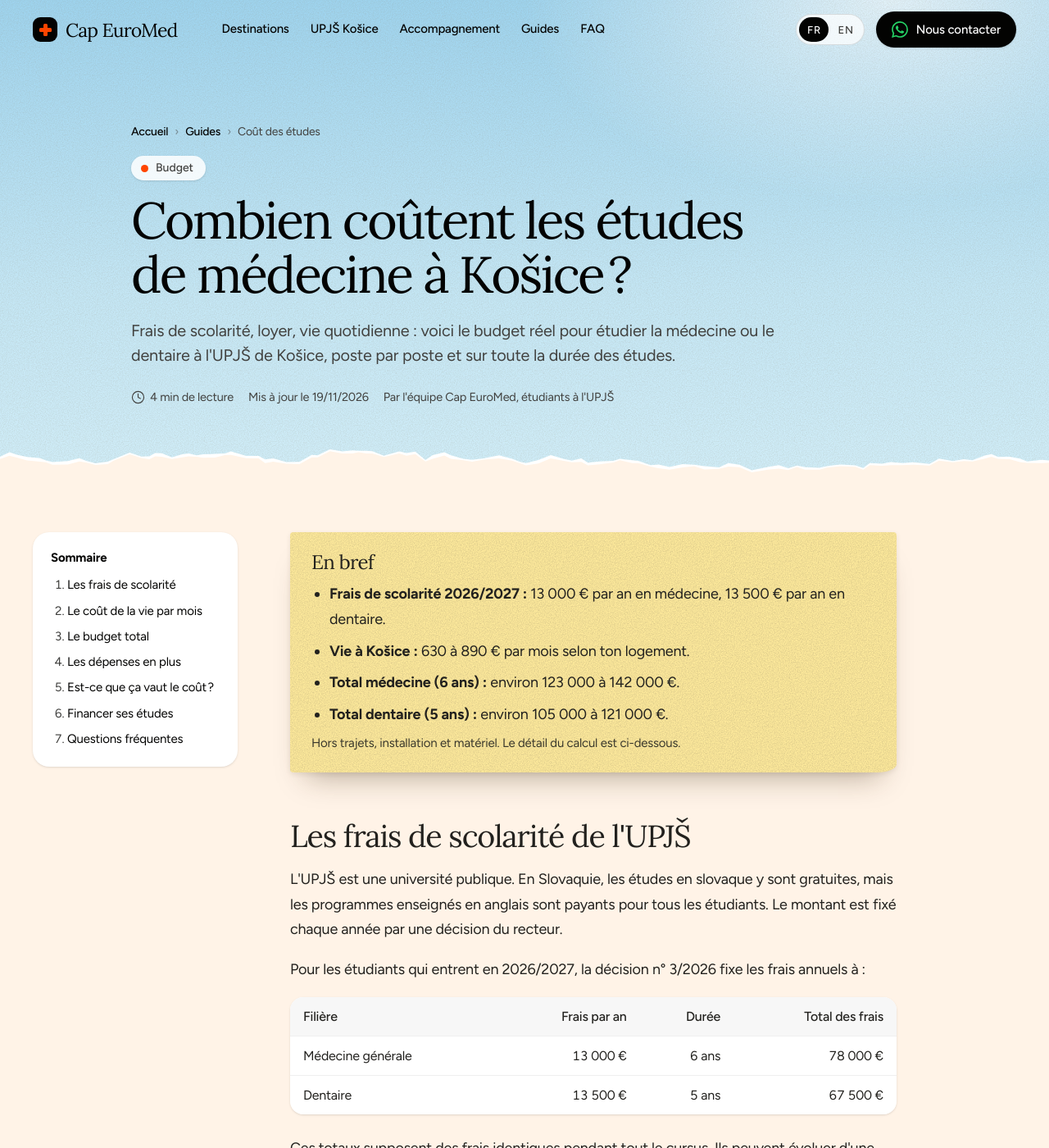
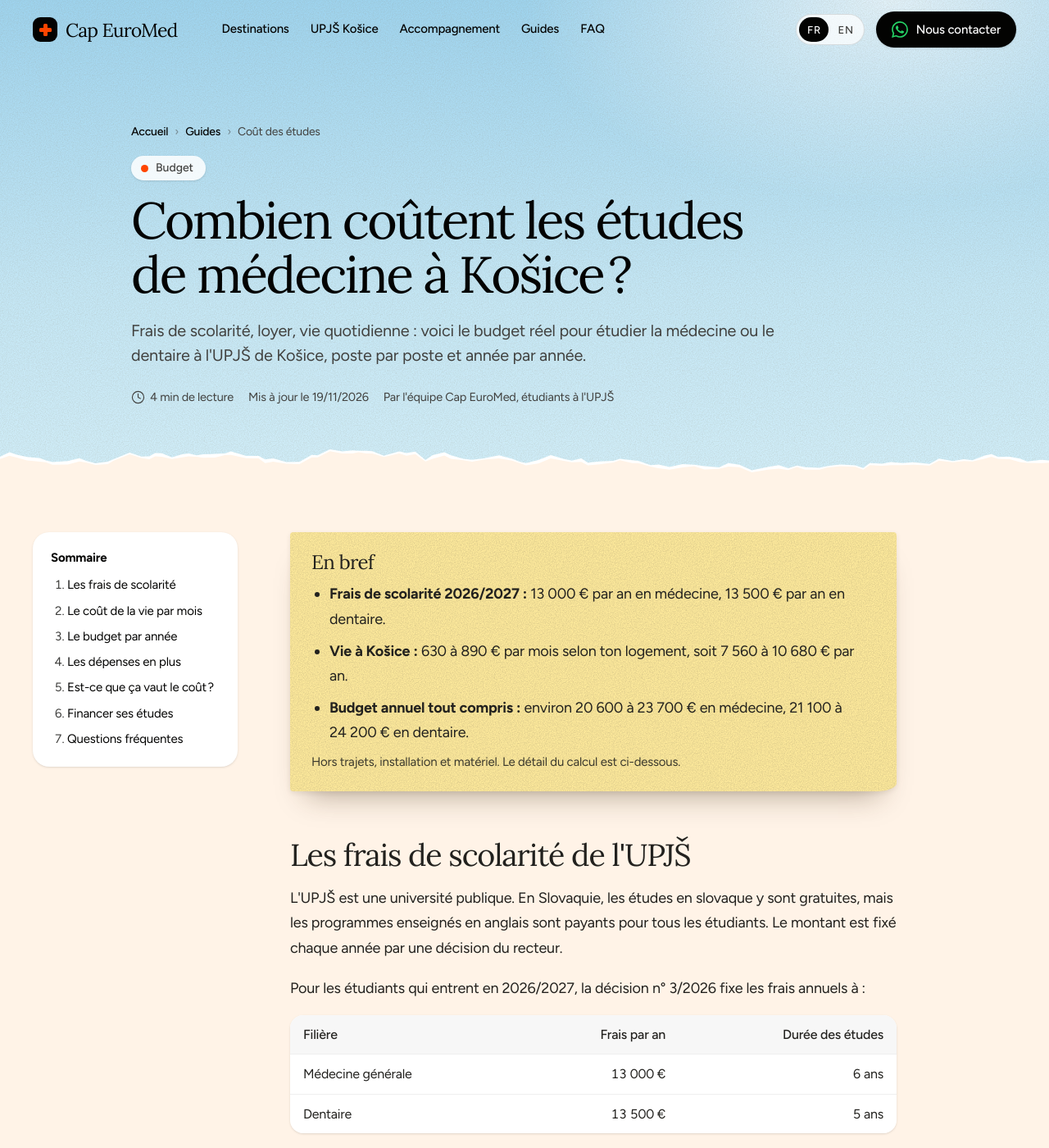
Before and after one commit to capmedecine/cap-euromed, a Jekyll site: the page built from _guides/cout-etudes-medecine-kosice.html, in a window 1280 px wide and 1400 px high. Shown: the whole window at 82% size. Built offline with Jekyll 4.4.1, drawn with Linux system fonts in a browser that asks for light colours; some of the changed text lies outside the part shown.

Commit message:
Guides : budget par année et guide « Test d'entrée » en cours de création
- Guide coût : budget présenté par année (frais + vie sur place), sans total pluriannuel
- Page /guides/ : carte « En cours de création » pour le guide du test d'entrée (sans page)

Co-Authored-By: Claude Opus 5.5 <noreply@anthropic.com>
Claude-Session: https://claude.ai/code/session_01MCgKUfh5b5m5wMUj2Hyf8b

```diff
--- a/_config.yml
+++ b/_config.yml
@@ -2,7 +2,7 @@
 title: Cap EuroMed
 url: "https://cap-euromed.fr"
 # Incrémenter quand site.css ou site.js change (force le rechargement chez les visiteurs)
-asset_version: 6
+asset_version: 7
 # Mesure d'audience sans cookies : mettre "cap-euromed.fr" une fois le compte Plausible créé
 plausible_domain: ""
 exclude:
--- /dev/null
+++ b/_data/guides_a_venir.yml
@@ -0,0 +1,5 @@
+# Guides annoncés sur /guides/ avec la mention « En cours de création » (pas de page, pas de lien).
+# Quand un guide est rédigé : le créer dans _guides/ et retirer son bloc ici.
+- title: "Test d'entrée de l'UPJŠ : format, matières et préparation"
+  category: "Admission"
+  excerpt: "Format du QCM, matières, banque de questions, calendrier et conseils de préparation, par des étudiants qui l'ont passé."
--- a/_guides/cout-etudes-medecine-kosice.html
+++ b/_guides/cout-etudes-medecine-kosice.html
@@ -1,11 +1,11 @@
 ---
 title: "Coût des études de médecine à Košice | Cap EuroMed"
-description: "Frais de scolarité de l'UPJŠ, loyer, vie quotidienne : le budget réel de 6 ans de médecine (ou 5 ans de dentaire) à Košice, poste par poste."
+description: "Frais de scolarité de l'UPJŠ, loyer, vie quotidienne : le budget réel par année pour étudier la médecine ou le dentaire à Košice, poste par poste."
 h1: "Combien coûtent les études de médecine à Košice ?"
 crumb: "Coût des études"
 category: "Budget"
-lead: "Frais de scolarité, loyer, vie quotidienne : voici le budget réel pour étudier la médecine ou le dentaire à l'UPJŠ de Košice, poste par poste et sur toute la durée des études."
-excerpt_text: "Frais de l'UPJŠ, loyer, vie quotidienne : le budget réel sur 6 ans, poste par poste."
+lead: "Frais de scolarité, loyer, vie quotidienne : voici le budget réel pour étudier la médecine ou le dentaire à l'UPJŠ de Košice, poste par poste et année par année."
+excerpt_text: "Frais de l'UPJŠ, loyer, vie quotidienne : le budget réel par année, poste par poste."
 date: 2026-11-19
 last_modified_at: 2026-11-19
 toc:
@@ -13,8 +13,8 @@ toc:
     title: "Les frais de scolarité"
   - id: vie
     title: "Le coût de la vie par mois"
-  - id: total
-    title: "Le budget total"
+  - id: par-an
+    title: "Le budget par année"
   - id: extras
     title: "Les dépenses en plus"
   - id: vaut-le-cout
@@ -26,8 +26,8 @@ faq:
     a: "Ils sont fixés chaque année par une décision du recteur. Pour les étudiants qui entrent en 2026/2027 : 13 000 € par an en médecine et 13 500 € en dentaire. On te confirme le montant exact pour ta rentrée."
   - q: "Peut-on vivre à Košice avec 700 € par mois ?"
     a: "Oui, en colocation. Notre budget type descend à 630 € par mois avec un loyer de 400 €, en comptant l'alimentation, les transports, le téléphone et les loisirs."
-  - q: "Combien coûtent 6 ans de médecine à Košice au total ?"
-    a: "Environ 123 000 € à 142 000 € : 78 000 € de frais de scolarité et 45 000 € à 64 000 € de vie sur place, hors trajets, installation et matériel."
+  - q: "Combien coûte une année de médecine à Košice, tout compris ?"
+    a: "Environ 20 600 € à 23 700 € par an : 13 000 € de frais de scolarité et 7 560 € à 10 680 € de vie sur place sur 12 mois, hors trajets, installation et matériel. En dentaire, compte environ 21 100 € à 24 200 € par an."
 sources:
   - title: "UPJŠ — Décision du recteur n° 3/2026 sur les frais de scolarité 2026/2027 (PDF, en anglais)"
     url: "https://www.upjs.sk/app/uploads/sites/9/2026/03/Rectors-Decision-No.-3_2026_Fees_2026_2027.pdf"
@@ -38,9 +38,8 @@ sources:
   <p class="answer-title">En bref</p>
   <ul>
     <li><strong>Frais de scolarité 2026/2027 :</strong> 13&nbsp;000&nbsp;€ par an en médecine, 13&nbsp;500&nbsp;€ par an en dentaire.</li>
-    <li><strong>Vie à Košice :</strong> 630 à 890&nbsp;€ par mois selon ton logement.</li>
-    <li><strong>Total médecine (6 ans) :</strong> environ 123&nbsp;000 à 142&nbsp;000&nbsp;€.</li>
-    <li><strong>Total dentaire (5 ans) :</strong> environ 105&nbsp;000 à 121&nbsp;000&nbsp;€.</li>
+    <li><strong>Vie à Košice :</strong> 630 à 890&nbsp;€ par mois selon ton logement, soit 7&nbsp;560 à 10&nbsp;680&nbsp;€ par an.</li>
+    <li><strong>Budget annuel tout compris :</strong> environ 20&nbsp;600 à 23&nbsp;700&nbsp;€ en médecine, 21&nbsp;100 à 24&nbsp;200&nbsp;€ en dentaire.</li>
   </ul>
   <p class="answer-note">Hors trajets, installation et matériel. Le détail du calcul est ci-dessous.</p>
 </div>
@@ -50,14 +49,14 @@ sources:
 <p>Pour les étudiants qui entrent en 2026/2027, la décision n°&nbsp;3/2026 fixe les frais annuels à&nbsp;:</p>
 <div class="table-wrap">
 <table>
-  <thead><tr><th>Filière</th><th class="num">Frais par an</th><th class="num">Durée</th><th class="num">Total des frais</th></tr></thead>
+  <thead><tr><th>Filière</th><th class="num">Frais par an</th><th class="num">Durée des études</th></tr></thead>
   <tbody>
-    <tr><td>Médecine générale</td><td class="num">13&nbsp;000&nbsp;€</td><td class="num">6 ans</td><td class="num">78&nbsp;000&nbsp;€</td></tr>
-    <tr><td>Dentaire</td><td class="num">13&nbsp;500&nbsp;€</td><td class="num">5 ans</td><td class="num">67&nbsp;500&nbsp;€</td></tr>
+    <tr><td>Médecine générale</td><td class="num">13&nbsp;000&nbsp;€</td><td class="num">6 ans</td></tr>
+    <tr><td>Dentaire</td><td class="num">13&nbsp;500&nbsp;€</td><td class="num">5 ans</td></tr>
   </tbody>
 </table>
 </div>
-<p>Ces totaux supposent des frais identiques pendant tout le cursus. Ils peuvent évoluer d'une année sur l'autre&nbsp;: on te confirme le montant exact pour ta rentrée.</p>
+<p>Ces frais peuvent évoluer d'une année sur l'autre&nbsp;: on te confirme le montant exact pour ta rentrée.</p>
 
 <h2 id="vie">Le coût de la vie à Košice, mois par mois</h2>
 <p>Košice est la deuxième ville de Slovaquie, et la vie y coûte bien moins cher qu'à Paris. Voici le budget mensuel type de nos étudiants sur place&nbsp;:</p>
@@ -74,34 +73,22 @@ sources:
   </tbody>
 </table>
 </div>
-<p>Le loyer fait toute la différence. Une colocation fait économiser environ 200&nbsp;€ par mois, soit plus de 14&nbsp;000&nbsp;€ sur 6 ans.</p>
+<p>Le loyer fait toute la différence. Une colocation fait économiser environ 200&nbsp;€ par mois, soit environ 2&nbsp;400&nbsp;€ par an.</p>
 
-<h2 id="total">Le budget total sur toute la durée des études</h2>
-<p>On additionne les frais de scolarité et 12 mois de vie sur place par an, car le loyer court souvent toute l'année, été compris.</p>
-<h3>Médecine générale (6 ans)</h3>
+<h2 id="par-an">Le budget par année, tout compris</h2>
+<p>On additionne les frais de scolarité et 12 mois de vie sur place, car le loyer court souvent toute l'année, été compris. Pour rappel, la médecine dure 6 ans et le dentaire 5 ans.</p>
 <div class="table-wrap">
 <table>
-  <thead><tr><th></th><th class="num">Budget serré (colocation)</th><th class="num">Budget confort (seul)</th></tr></thead>
+  <thead><tr><th>Par an</th><th class="num">Budget serré (colocation)</th><th class="num">Budget confort (seul)</th></tr></thead>
   <tbody>
-    <tr><td>Frais de scolarité</td><td class="num">78&nbsp;000&nbsp;€</td><td class="num">78&nbsp;000&nbsp;€</td></tr>
-    <tr><td>Vie à Košice (72 mois)</td><td class="num">45&nbsp;360&nbsp;€</td><td class="num">64&nbsp;080&nbsp;€</td></tr>
-    <tr class="total"><td>Total</td><td class="num">123&nbsp;360&nbsp;€</td><td class="num">142&nbsp;080&nbsp;€</td></tr>
-    <tr><td>Soit, par an</td><td class="num">20&nbsp;560&nbsp;€</td><td class="num">23&nbsp;680&nbsp;€</td></tr>
+    <tr><td>Frais de scolarité (médecine)</td><td class="num">13&nbsp;000&nbsp;€</td><td class="num">13&nbsp;000&nbsp;€</td></tr>
+    <tr><td>Vie à Košice (12 mois)</td><td class="num">7&nbsp;560&nbsp;€</td><td class="num">10&nbsp;680&nbsp;€</td></tr>
+    <tr class="total"><td>Total par an, médecine</td><td class="num">20&nbsp;560&nbsp;€</td><td class="num">23&nbsp;680&nbsp;€</td></tr>
+    <tr class="total"><td>Total par an, dentaire</td><td class="num">21&nbsp;060&nbsp;€</td><td class="num">24&nbsp;180&nbsp;€</td></tr>
   </tbody>
 </table>
 </div>
-<h3>Dentaire (5 ans)</h3>
-<div class="table-wrap">
-<table>
-  <thead><tr><th></th><th class="num">Budget serré (colocation)</th><th class="num">Budget confort (seul)</th></tr></thead>
-  <tbody>
-    <tr><td>Frais de scolarité</td><td class="num">67&nbsp;500&nbsp;€</td><td class="num">67&nbsp;500&nbsp;€</td></tr>
-    <tr><td>Vie à Košice (60 mois)</td><td class="num">37&nbsp;800&nbsp;€</td><td class="num">53&nbsp;400&nbsp;€</td></tr>
-    <tr class="total"><td>Total</td><td class="num">105&nbsp;300&nbsp;€</td><td class="num">120&nbsp;900&nbsp;€</td></tr>
-    <tr><td>Soit, par an</td><td class="num">21&nbsp;060&nbsp;€</td><td class="num">24&nbsp;180&nbsp;€</td></tr>
-  </tbody>
-</table>
-</div>
+<p>En dentaire, seuls les frais de scolarité changent (13&nbsp;500&nbsp;€ par an)&nbsp;: le coût de la vie sur place est le même.</p>
 
 <h2 id="extras">Les dépenses à prévoir en plus</h2>
 <ul>
--- a/assets/css/site.css
+++ b/assets/css/site.css
@@ -655,3 +655,8 @@ html[lang="en"] .price{gap:1px}
 @media (hover:hover){.guide-card:hover{transform:translateY(-6px);box-shadow:var(--sh-md)}.guide-card:hover .dest-go .ic{transform:translateX(4px)}}
 .fee-note a{color:var(--ink);font-weight:500;text-underline-offset:3px}
 .faq-a a{color:var(--ink);text-underline-offset:3px}
+.guide-card.soon{background:transparent;box-shadow:none;border:2px dashed rgba(3,3,2,.22)}
+.guide-card.soon h2{color:var(--graphite)}
+.soon-badge{display:inline-flex;align-items:center;gap:8px;padding:7px 14px;border-radius:999px;background:var(--marigold);font-size:14px;font-weight:500;color:var(--ink)}
+.soon-badge::before{content:"";width:8px;height:8px;border-radius:50%;background:var(--papaya);animation:pulse 2.6s var(--ease) infinite}
+@media (hover:hover){.guide-card.soon:hover{transform:none;box-shadow:none}}
--- a/universites/upjs-kosice/index.html
+++ b/universites/upjs-kosice/index.html
@@ -354,7 +354,7 @@ wa_long: "https://wa.me/33783119180?text=Bonjour%20Cap%20EuroMed%20%F0%9F%91%8B%
         </ul>
       </article>
     </div>
-    <p class="fee-note">Les frais sont fixés chaque année par l'université : on te confirme le montant exact pour ta rentrée. <a href="/guides/cout-etudes-medecine-kosice/">Voir le budget complet sur 6 ans</a></p>
+    <p class="fee-note">Les frais sont fixés chaque année par l'université : on te confirme le montant exact pour ta rentrée. <a href="/guides/cout-etudes-medecine-kosice/">Voir le budget complet par année</a></p>
 
     <aside class="note compare" data-reveal>
       <svg class="ic" aria-hidden="true"><use href="#i-sparkles"/></svg>
```
Also changed, not shown: guides/index.html (+7 -0 lines).
